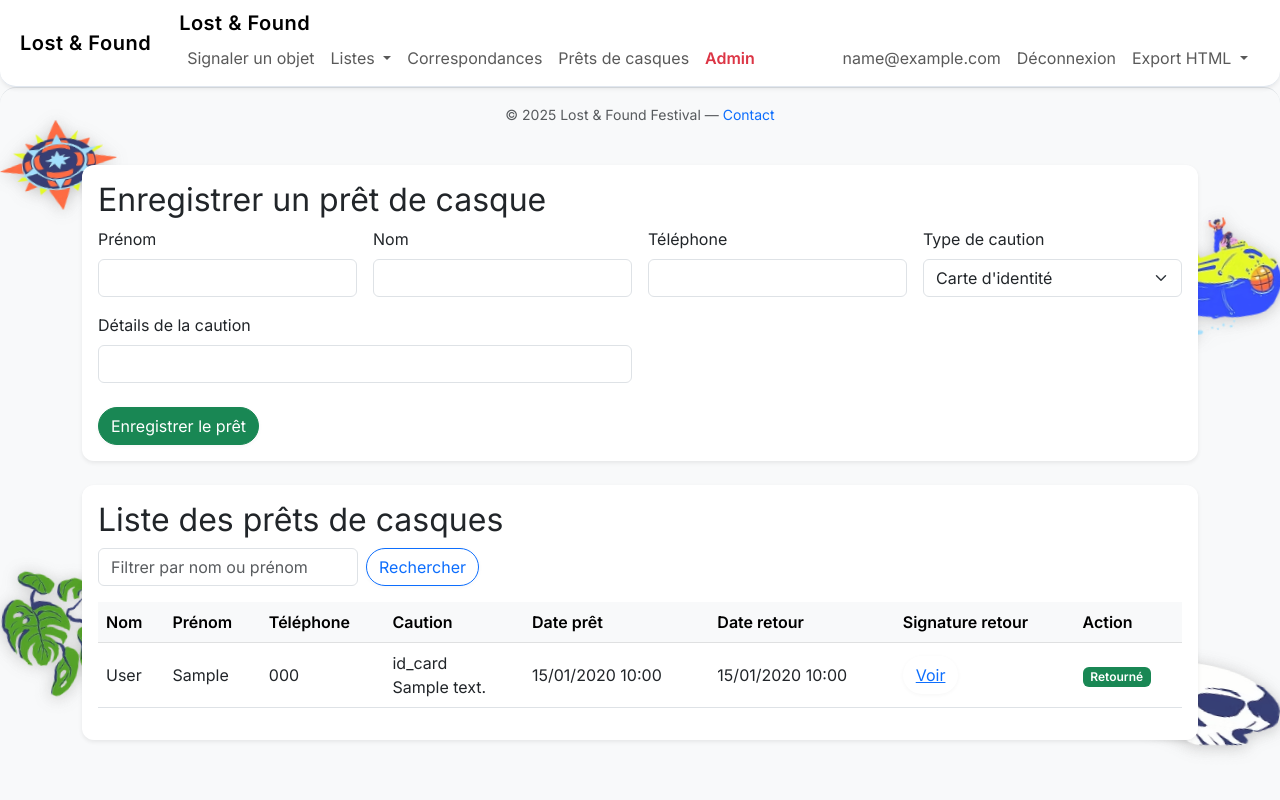
After one commit to syrus2008/lostfound_festival, a Flask app: page /loans in a window 1280 px wide. The commit adds this page. Run offline with Flask 3, Linux system fonts and the light colour scheme; a user stored in the database is signed in; tables that the repository leaves empty hold one stand-in row (values such as "Sample post"); some libraries are stand-ins or nearby versions.

Commit message:
ajout de la page des prêts

```diff
--- a/templates/admin/base.html
+++ b/templates/admin/base.html
@@ -28,11 +28,7 @@
               <i class="bi bi-journal-text"></i> Logs
             </a>
           </li>
-          <li class="nav-item">
-            <a class="nav-link text-white {% if request.path.startswith(url_for('admin.headphone_loans')) %}active{% endif %}" href="{{ url_for('admin.headphone_loans') }}">
-              <i class="bi bi-headphones"></i> Gestion des prêts
-            </a>
-          </li>
+
           <li class="nav-item mt-3">
             <a class="nav-link text-secondary" href="{{ url_for('main.index') }}">
               <i class="bi bi-arrow-left"></i> Retour au site
--- a/templates/base.html
+++ b/templates/base.html
@@ -44,6 +44,7 @@
               </ul>
             </li>
             <li class="nav-item"><a class="nav-link" href="{{ url_for('main.list_matches') }}">Correspondances</a></li>
+<li class="nav-item"><a class="nav-link" href="{{ url_for('main.headphone_loans') }}">Prêts de casques</a></li>
             {% if current_user.is_admin %}
               <li class="nav-item"><a class="nav-link text-danger fw-bold" href="{{ url_for('admin.admin_dashboard') }}">Admin</a></li>
             {% endif %}
--- /dev/null
+++ b/templates/loans.html
@@ -0,0 +1,165 @@
+{% extends 'base.html' %}
+{% block title %}Prêts de casques | {{ super() }}{% endblock %}
+{% block content %}
+<div class="card shadow-sm border-0 mb-4">
+  <div class="card-body">
+    <h2>Enregistrer un prêt de casque</h2>
+    <form method="post">
+      {{ form.hidden_tag() }}
+      <div class="row g-3">
+        <div class="col-md-3">
+          {{ form.first_name.label(class="form-label") }}
+          {{ form.first_name(class="form-control") }}
+        </div>
+        <div class="col-md-3">
+          {{ form.last_name.label(class="form-label") }}
+          {{ form.last_name(class="form-control") }}
+        </div>
+        <div class="col-md-3">
+          {{ form.phone.label(class="form-label") }}
+          {{ form.phone(class="form-control") }}
+        </div>
+        <div class="col-md-3">
+          {{ form.deposit_type.label(class="form-label") }}
+          {{ form.deposit_type(class="form-select") }}
+        </div>
+        <div class="col-md-6">
+          {{ form.deposit_details.label(class="form-label") }}
+          {{ form.deposit_details(class="form-control") }}
+        </div>
+        <div class="col-md-12">
+          {{ form.submit(class="btn btn-success mt-2") }}
+        </div>
+      </div>
+    </form>
+  </div>
+</div>
+
+<div class="card shadow-sm border-0">
+  <div class="card-body">
+    <h2>Liste des prêts de casques</h2>
+    <form method="get" class="mb-3">
+      <div class="row g-2 align-items-center">
+        <div class="col-auto">
+          <input type="text" name="q" value="{{ search }}" class="form-control" placeholder="Filtrer par nom ou prénom">
+        </div>
+        <div class="col-auto">
+          <button class="btn btn-outline-primary" type="submit">Rechercher</button>
+        </div>
+      </div>
+    </form>
+    <table class="table table-hover align-middle">
+      <thead class="table-light">
+        <tr>
+          <th>Nom</th>
+          <th>Prénom</th>
+          <th>Téléphone</th>
+          <th>Caution</th>
+          <th>Date prêt</th>
+          <th>Date retour</th>
+          <th>Signature retour</th>
+          <th>Action</th>
+        </tr>
+      </thead>
+      <tbody>
+        {% for loan in loans %}
+        <tr>
+          <td>{{ loan.last_name }}</td>
+          <td>{{ loan.first_name }}</td>
+          <td>{{ loan.phone }}</td>
+          <td>{{ loan.deposit_type.value if loan.deposit_type else '' }}<br>{{ loan.deposit_details }}</td>
+          <td>{{ loan.loan_date.strftime('%d/%m/%Y %H:%M') if loan.loan_date else '' }}</td>
+          <td>{{ loan.return_date.strftime('%d/%m/%Y %H:%M') if loan.return_date else '' }}</td>
+          <td>
+            {% if loan.signature %}
+              <button class="btn btn-link" data-bs-toggle="modal" data-bs-target="#signatureModal{{ loan.id }}">Voir</button>
+              <!-- Modal Signature -->
+              <div class="modal fade" id="signatureModal{{ loan.id }}" tabindex="-1" aria-labelledby="signatureModalLabel{{ loan.id }}" aria-hidden="true">
+                <div class="modal-dialog modal-dialog-centered">
+                  <div class="modal-content">
+                    <div class="modal-header">
+                      <h5 class="modal-title" id="signatureModalLabel{{ loan.id }}">Signature de retour</h5>
+                      <button type="button" class="btn-close" data-bs-dismiss="modal"></button>
+                    </div>
+                    <div class="modal-body text-center">
+                      <img src="{{ loan.signature }}" alt="Signature" style="max-width:100%; border:1px solid #ccc;" />
+                    </div>
+                  </div>
+                </div>
+              </div>
+            {% endif %}
+          </td>
+          <td>
+            {% if not loan.return_date %}
+            <button class="btn btn-outline-success btn-sm" data-loan-id="{{ loan.id }}" onclick="openSignatureModal({{ loan.id }})">Retourner</button>
+            {% else %}
+            <span class="badge bg-success">Retourné</span>
+            {% endif %}
+          </td>
+        </tr>
+        {% endfor %}
+      </tbody>
+    </table>
+  </div>
+</div>
+
+<!-- Modal pour signature retour -->
+<div class="modal fade" id="signatureModal" tabindex="-1" aria-labelledby="signatureModalLabel" aria-hidden="true">
+  <div class="modal-dialog modal-dialog-centered">
+    <div class="modal-content">
+      <div class="modal-header">
+        <h5 class="modal-title" id="signatureModalLabel">Signature de retour</h5>
+        <button type="button" class="btn-close" data-bs-dismiss="modal"></button>
+      </div>
+      <div class="modal-body">
+        <canvas id="signaturePad" width="400" height="200" style="border:1px solid #ccc;"></canvas>
+        <div class="mt-2">
+          <button class="btn btn-secondary btn-sm" id="clearSignature">Effacer</button>
+          <button class="btn btn-primary btn-sm" id="saveSignature">Valider</button>
+        </div>
+      </div>
+    </div>
+  </div>
+</div>
+
+<script src="https://cdn.jsdelivr.net/npm/signature_pad@4.1.6/dist/signature_pad.umd.min.js"></script>
+<script>
+let currentLoanId = null;
+let signaturePad = null;
+
+function openSignatureModal(loanId) {
+  currentLoanId = loanId;
+  const modal = new bootstrap.Modal(document.getElementById('signatureModal'));
+  modal.show();
+  if (!signaturePad) {
+    const canvas = document.getElementById('signaturePad');
+    signaturePad = new SignaturePad(canvas);
+  } else {
+    signaturePad.clear();
+  }
+}
+
+document.getElementById('clearSignature').onclick = function() {
+  if (signaturePad) signaturePad.clear();
+};
+
+document.getElementById('saveSignature').onclick = function() {
+  if (!signaturePad || signaturePad.isEmpty()) {
+    alert('Merci de signer avant de valider.');
+    return;
+  }
+  const dataUrl = signaturePad.toDataURL();
+  fetch(`/loans/${currentLoanId}/return`, {
+    method: 'POST',
+    headers: { 'Content-Type': 'application/json' },
+    body: JSON.stringify({ signature: dataUrl })
+  }).then(resp => resp.json()).then(data => {
+    if (data.success) {
+      location.reload();
+    } else {
+      alert('Erreur: ' + (data.error || 'Impossible de sauvegarder la signature.'));
+    }
+  });
+};
+</script>
+{% endblock %}
--- a/views.py
+++ b/views.py
@@ -12,7 +12,8 @@ from app import app, db
 from models import Item, Category, Status
 from forms import ItemForm, ClaimForm, ConfirmReturnForm, MatchForm, LoginForm, RegisterForm, DeleteForm
 from flask_login import login_user, logout_user, login_required, current_user
-from models import User, ActionLog
+from models import User, ActionLog, HeadphoneLoan, DepositType
+from forms import HeadphoneLoanForm
 
 bp = Blueprint('main', __name__)
 
@@ -518,6 +519,44 @@ def api_check_similar():
     from flask import jsonify
     return jsonify({'similars': similars})
 
+@bp.route('/loans', methods=['GET', 'POST'])
+@login_required
+def headphone_loans():
+    form = HeadphoneLoanForm()
+    search = request.args.get('q', '', type=str).strip()
+    query = HeadphoneLoan.query
+    if search:
+        query = query.filter((HeadphoneLoan.first_name.ilike(f'%{{search}}%')) | (HeadphoneLoan.last_name.ilike(f'%{{search}}%')))
+    loans = query.order_by(HeadphoneLoan.loan_date.desc()).all()
+    if form.validate_on_submit():
+        loan = HeadphoneLoan(
+            first_name=form.first_name.data,
+            last_name=form.last_name.data,
+            phone=form.phone.data,
+            deposit_type=DepositType(form.deposit_type.data),
+            deposit_details=form.deposit_details.data
+        )
+        db.session.add(loan)
+        db.session.commit()
+        flash("Prêt enregistré !", "success")
+        return redirect(url_for('main.headphone_loans'))
+    return render_template('loans.html', form=form, loans=loans, search=search)
+
+@bp.route('/loans/<int:loan_id>/return', methods=['POST'])
+@login_required
+def return_headphone_loan(loan_id):
+    from flask import request
+    loan = HeadphoneLoan.query.get_or_404(loan_id)
+    data = request.get_json()
+    signature = data.get('signature')
+    if not signature:
+        return {'success': False, 'error': 'Signature manquante'}, 400
+    from datetime import datetime
+    loan.signature = signature
+    loan.return_date = datetime.utcnow()
+    db.session.commit()
+    return {'success': True}
+
 # ───────────────────────────────────────────────────────────────────────────────
 # Routes de correspondance globale Lost↔Found (nouvelles)
 # ───────────────────────────────────────────────────────────────────────────────
```
Also changed, not shown: admin.py (+5 -43 lines).
